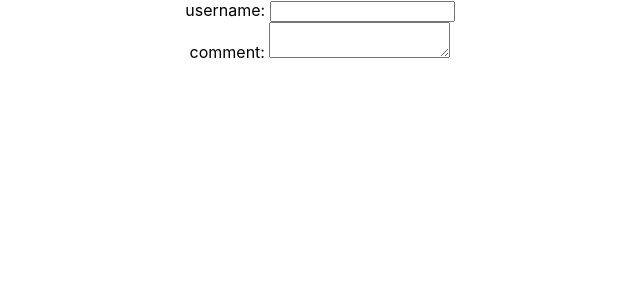
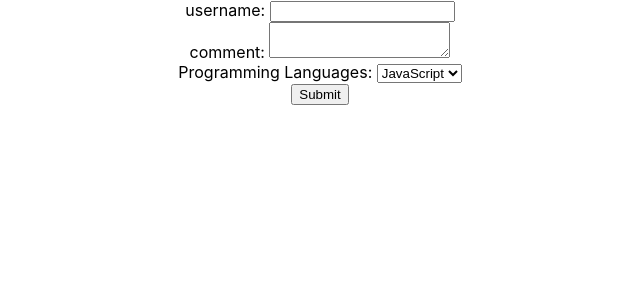
Before and after one commit to ibsa-a1/First-React-App, a React (Create React App) app: page / in a window 1280 px wide. Shown: the top 300 px of the page, without its empty margins (320-960 px from the left). Built offline with nearby package versions, Linux system fonts and the light colour scheme.

Commit message:
Update React Forms - Form Handler

```diff
--- a/src/Components/Form.js
+++ b/src/Components/Form.js
@@ -1,29 +1,47 @@
 import React, { Component } from 'react'
 
 class Form extends Component {
+
+    // Step 1: Control our form by creating state
     constructor(props) {
       super(props)
 
       this.state = {
          username: '',
-         comment: ''
+         comment: '',
+         programmingLanguages: ''
       }
     }
 
+    // Step 2: Handle the change by handler
+
+    // Username Handler
     usernamehandler = (event) => {
         this.setState({
             username: event.target.value
         })
     }
+    //Comment Handler
     commenthandler = (event) => {
         this.setState({
             comment: event.target.value
         })
     }
+    // LIst Handler
+    programmingLanguageshandler = (event) => {
+        this.setState({
+            programmingLanguages: event.target.value
+        })
+    }
+    // Submit button handler
+    submithandler = (event) => {
+        // event.preventDefault()
+        alert(`${this.state.username} ${this.state.comment} ${this.state.programmingLanguages}`)
+    }
   render() {
     return (
       <div>
-        <form>
+        <form onSubmit={this.submithandler}>
             <div>
                 <label>username: </label>
                 <input type="text" value={this.state.username} onChange={this.usernamehandler}/>
@@ -32,10 +50,26 @@ class Form extends Component {
                 <label>comment: </label>
                 <textarea value={this.state.comment} onChange={this.commenthandler}></textarea>
             </div>
+            <div>
+                <label>Programming Languages: </label>
+                <select value={this.state.programmingLanguages} onChange={this.programmingLanguageshandler}>
+                    <option value="JavaScript">JavaScript</option>
+                    <option value="Python">Python</option>
+                    <option value="C++">C++</option>
+                    <option value="React">React</option>
+                </select>
+                {/* The <select> tag in HTML is used to create a drop-down list in a form,
+                allowing users to choose one or more options from a predefined list. */}
+            </div>
+            <button type="submit">Submit</button>
         </form>
       </div>
     )
   }
 }
 
+//So, to change our HTML form to React form, we follow 2 steps:
+    //Step 1: Control our form by creating state in the constructor
+    //Step 2: Handle the change by handler
+
 export default Form
```
